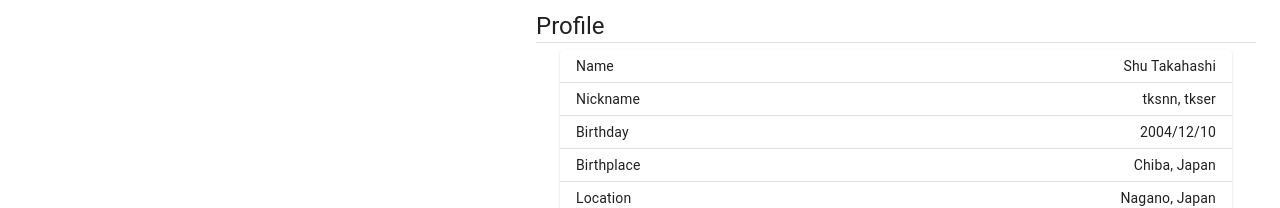
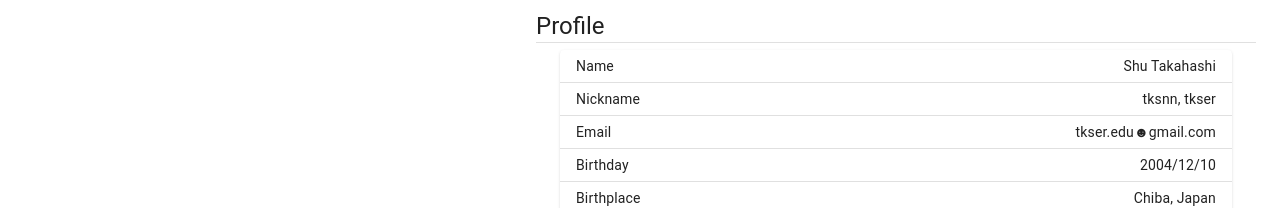
Before and after one commit to kq5y/t3x.jp, a React (Vite) app: page / in a window 1280 px wide. Shown: the top 208 px of the page. Built offline with nearby package versions, Linux system fonts and the light colour scheme; grey boxes are pictures that could not be loaded.

Commit message:
add: email

```diff
--- a/src/contents/Profile.tsx
+++ b/src/contents/Profile.tsx
@@ -12,6 +12,7 @@ const Profile = () => {
             <TableBody>
               <TableContent key={"name"} name={"Name"} data={"Shu Takahashi"} />
               <TableContent key={"nickname"} name={"Nickname"} data={"tksnn, tkser"} />
+              <TableContent key={"email"} name={"Email"} data={"tkser.edu☻gmail.com"} />
               <TableContent key={"birthday"} name={"Birthday"} data={"2004/12/10"} />
               <TableContent key={"birthplace"} name={"Birthplace"} data={"Chiba, Japan"} />
               <TableContent key={"location"} name={"Location"} data={"Nagano, Japan"} />
```
